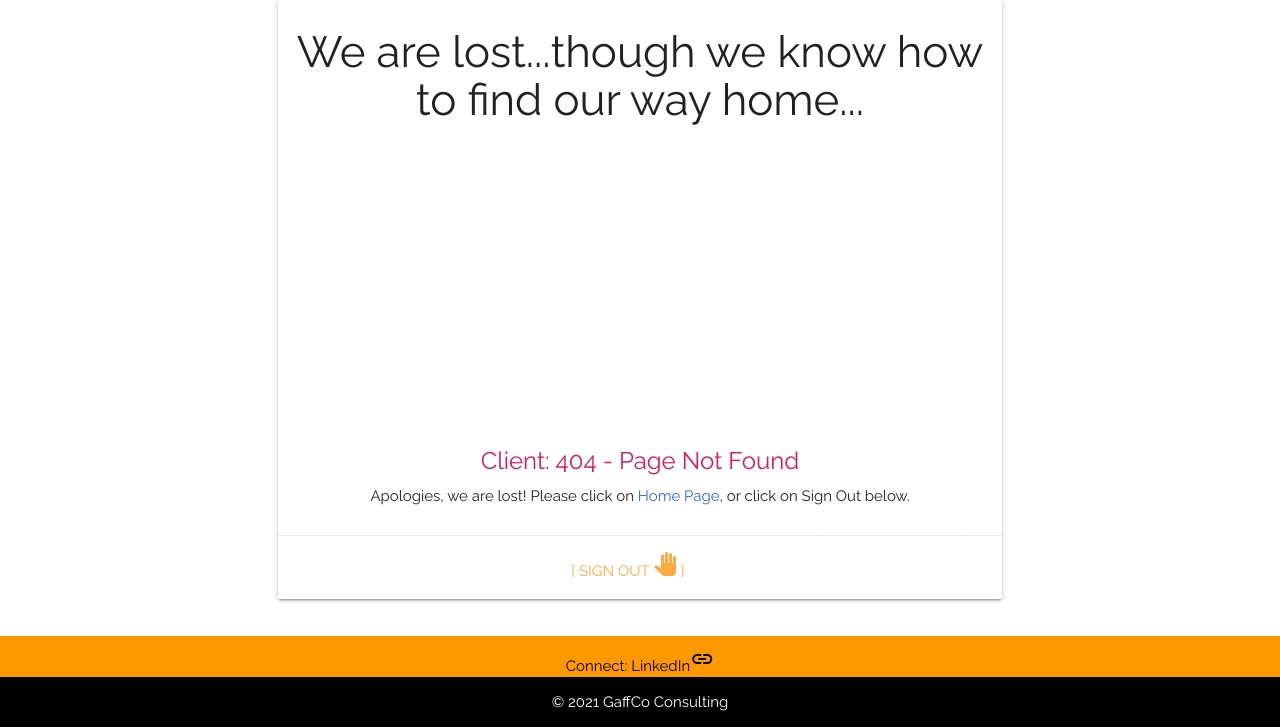
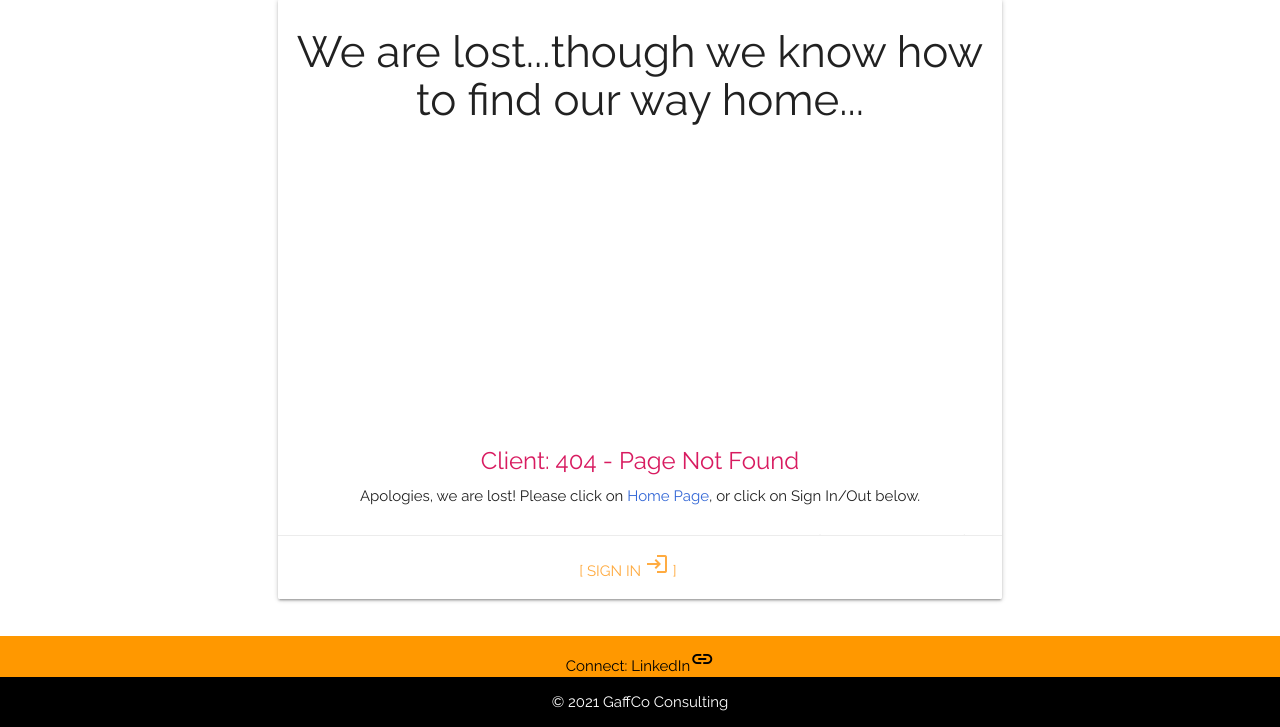
Before and after one commit to NaoiseGaffney/Training, a Django app: template templates/404.html in a window 1280 px wide. Shown: the part 73-800 px from the top of the page. Run offline with Django 3.2, Linux system fonts and the light colour scheme; the template is opened without the code that fills it, so the values that code supplies are empty; parts of the project's set-up code (start-up, migrations or seed data) failed here and were passed over; some libraries are stand-ins or nearby versions.

Commit message:
Updated the error page templates. Modified the card-content text to make it clearer and added a statement in the card-action to show a logout icon when user is authenticated, and a login icon when the user is anonymous.
Test:
- Tested anonymous user with 404 and 500. Success!
- Tested authenticated user with 404 and 500. Success!

Will test in Heroku too, in Production.

```diff
--- a/templates/404.html
+++ b/templates/404.html
@@ -14,13 +14,17 @@
                 <div class="card-content">
                     <span class="card-title pink-text text-darken-1">Client: 404 - Page Not Found</span>
                     <p>Apologies, we are lost! Please click on <a href="{% url 'home' %}" target="_self">Home Page</a>, or click
-                        on Sign Out below.</p>
+                        on Sign In/Out below.</p>
                     <p>&nbsp;</p>
                     <p>Training and Development - 404 Not Found: The requested URL was not found on the server. If you
                         entered the URL manually please check your spelling and try again.</p>
                 </div>
                 <div class="card-action">
-                    <a href="{% url 'logout' %}">[ Sign Out <i class="material-icons">pan_tool</i> ]</a>
+                    {% if request.user.is_authenticated %}
+                    <a href="{% url 'logout' %}">[ Sign Out <i class="material-icons">logout</i> ]</a>
+                    {% else %}
+                    <a href="{% url 'login' %}">[ Sign In <i class="material-icons">login</i> ]</a>
+                    {% endif %}
                 </div>
             </div>
         </div>
```
Also changed, not shown: templates/500.html (+6 -3 lines).
